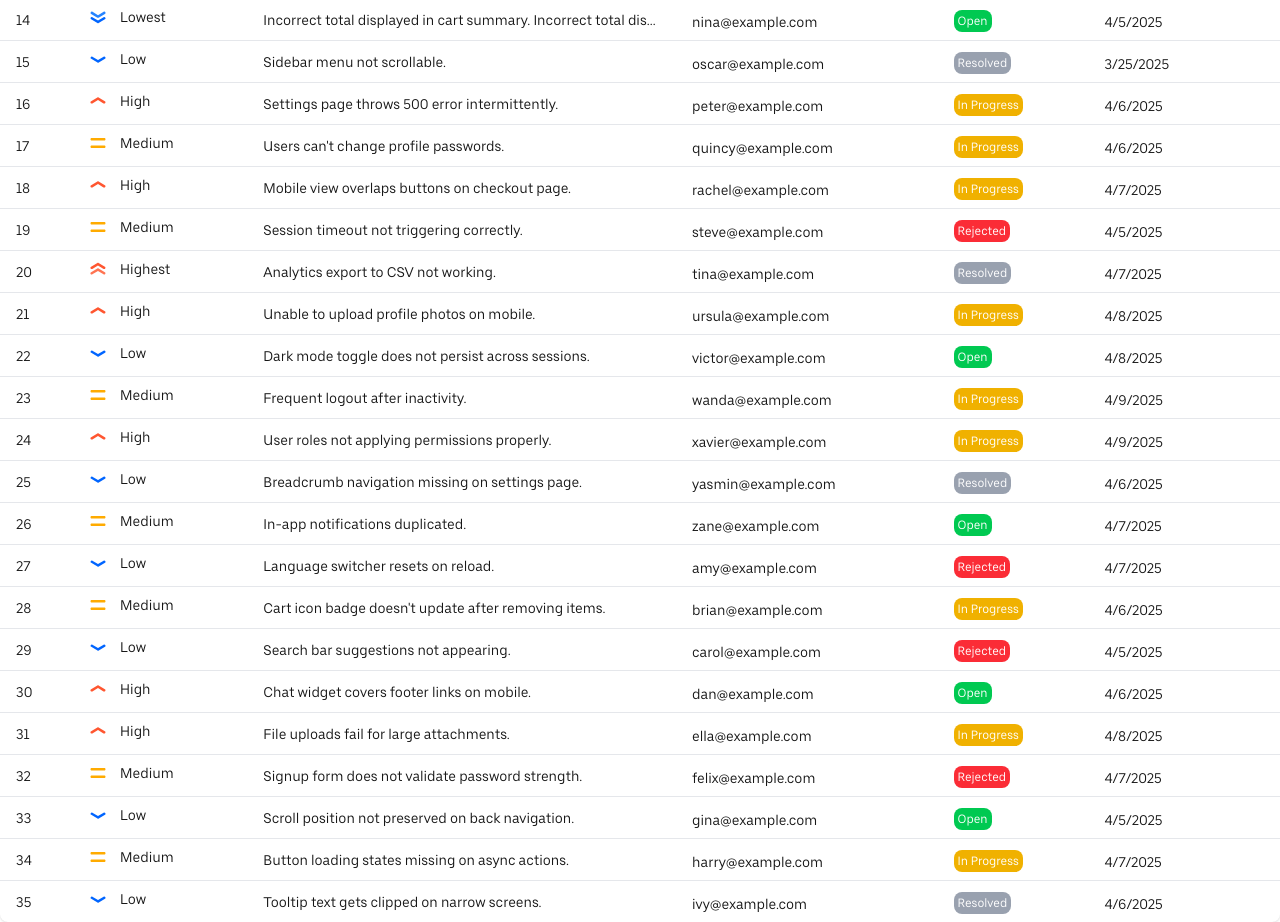
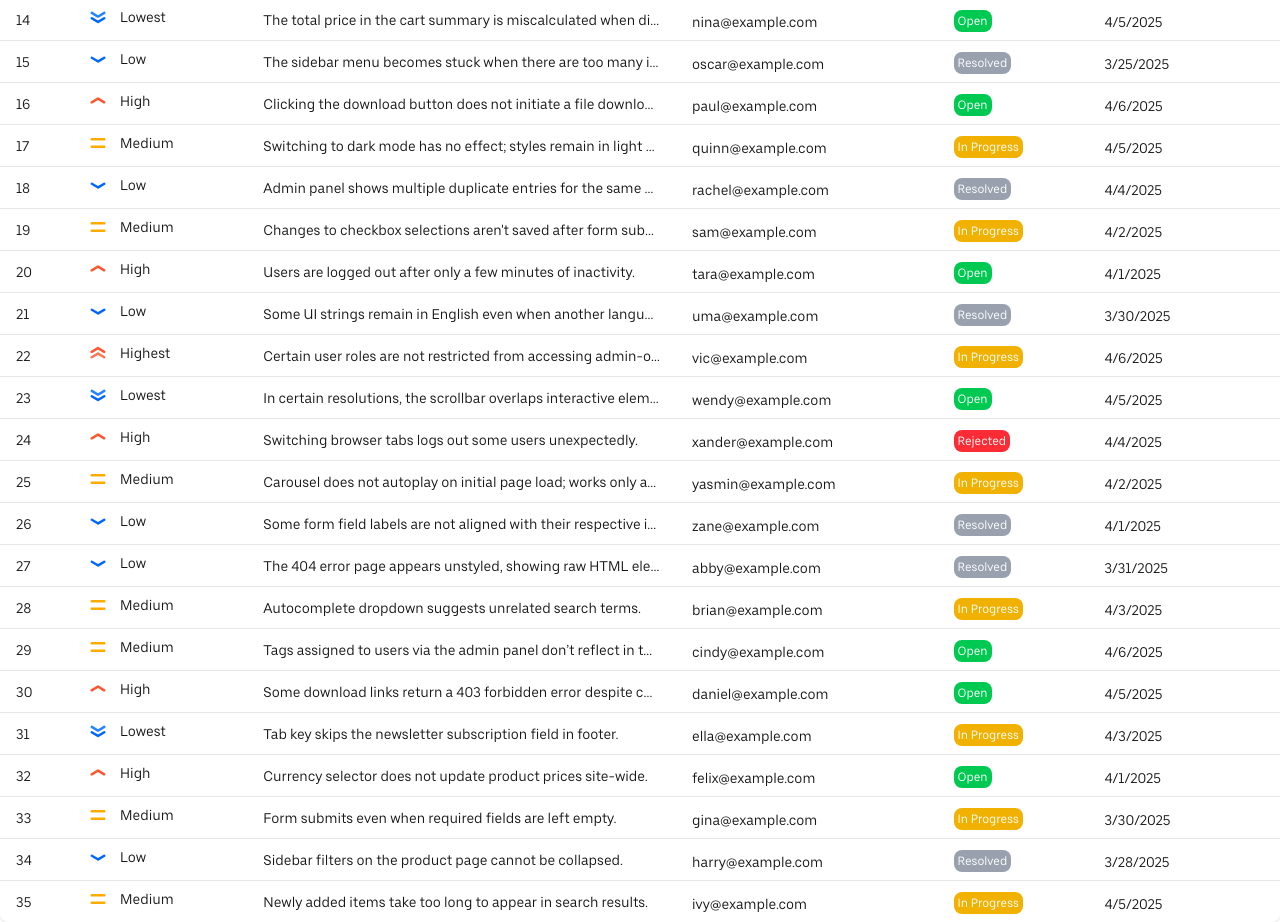
Before and after one commit to digitalnest-wit/nestqueue, a Next.js app: page /tickets in a window 1280 px wide. Shown: the part 640-1562 px from the top of the page. Built offline with nearby package versions, Linux system fonts and the light colour scheme.

Commit message:
feat!: add a title prop to Ticket

```diff
--- a/src/app/mock/tickets.ts
+++ b/src/app/mock/tickets.ts
@@ -3,7 +3,9 @@ import Ticket from "../types/ticket";
 export const tickets: Array<Ticket> = [
   {
     id: "1",
-    description: "Login button not responsive on mobile.",
+    title: "Login button unresponsive on mobile",
+    description:
+      "The login button does not respond to taps on various mobile devices, preventing users from signing in.",
     reporter: "alice@example.com",
     date: new Date("2025-04-01"),
     priority: "high",
@@ -11,7 +13,9 @@ export const tickets: Array<Ticket> = [
   },
   {
     id: "2",
-    description: "Typo on the landing page header.",
+    title: "Landing page header typo",
+    description:
+      "There's a misspelled word in the landing page's main header: 'Welcom' should be 'Welcome'.",
     reporter: "bob@example.com",
     date: new Date("2025-03-27"),
     priority: "low",
@@ -19,7 +23,9 @@ export const tickets: Array<Ticket> = [
   },
   {
     id: "3",
-    description: "Dashboard graphs not loading correctly.",
+    title: "Dashboard graphs not loading",
+    description:
+      "Users report blank charts when accessing the dashboard analytics. Issue affects Chrome and Firefox.",
     reporter: "carla@example.com",
     date: new Date("2025-03-28"),
     priority: "medium",
@@ -27,7 +33,9 @@ export const tickets: Array<Ticket> = [
   },
   {
     id: "4",
-    description: "Error when submitting the contact form.",
+    title: "Contact form submission error",
+    description:
+      "An error message appears when users attempt to submit the contact form. Affects all browsers.",
     reporter: "dave@example.com",
     date: new Date("2025-03-29"),
     priority: "high",
@@ -35,7 +43,9 @@ export const tickets: Array<Ticket> = [
   },
   {
     id: "5",
-    description: "Page crashes on Safari browser.",
+    title: "Safari crashes on load",
+    description:
+      "Opening the site in Safari causes the browser to crash intermittently. Needs urgent investigation.",
     reporter: "eve@example.com",
     date: new Date("2025-04-03"),
     priority: "medium",
@@ -43,7 +53,9 @@ export const tickets: Array<Ticket> = [
   },
   {
     id: "6",
-    description: "Footer links are broken.",
+    title: "Broken footer links",
+    description:
+      "Several links in the site footer lead to 404 pages or broken destinations.",
     reporter: "frank@example.com",
     date: new Date("2025-03-26"),
     priority: "low",
@@ -51,7 +63,9 @@ export const tickets: Array<Ticket> = [
   },
   {
     id: "7",
-    description: "User avatar uploads fail intermittently.",
+    title: "User avatar uploads failing",
+    description:
+      "Avatar uploads are failing for some users with larger file sizes or unsupported formats.",
     reporter: "grace@example.com",
     date: new Date("2025-04-01"),
     priority: "highest",
@@ -59,7 +73,9 @@ export const tickets: Array<Ticket> = [
   },
   {
     id: "8",
-    description: "Search feature doesn't return results.",
+    title: "Search returns no results",
+    description:
+      "The search feature is not returning any results even when valid queries are used.",
     reporter: "henry@example.com",
     date: new Date("2025-04-04"),
     priority: "high",
@@ -67,7 +83,9 @@ export const tickets: Array<Ticket> = [
   },
   {
     id: "9",
-    description: "Notifications not being sent.",
+    title: "Missing notifications",
+    description:
+      "System alerts and user notifications are not being sent or displayed properly.",
     reporter: "isla@example.com",
     date: new Date("2025-04-02"),
     priority: "high",
@@ -75,7 +93,9 @@ export const tickets: Array<Ticket> = [
   },
   {
     id: "10",
-    description: "Modal doesn't close on Escape key press.",
+    title: "Modal escape key issue",
+    description:
+      "Modals remain open when the Escape key is pressed. Affects keyboard navigation and accessibility.",
     reporter: "jack@example.com",
     date: new Date("2025-04-03"),
     priority: "lowest",
@@ -83,7 +103,9 @@ export const tickets: Array<Ticket> = [
   },
   {
     id: "11",
-    description: "Profile picture not displaying correctly.",
+    title: "Profile picture not rendering",
+    description:
+      "Some users are unable to see their uploaded profile pictures due to a rendering bug.",
     reporter: "kate@example.com",
     date: new Date("2025-03-31"),
     priority: "medium",
@@ -91,7 +113,9 @@ export const tickets: Array<Ticket> = [
   },
   {
     id: "12",
-    description: "Password reset email not received.",
+    title: "Password reset email issue",
+    description:
+      "Users aren't receiving password reset emails even though the request appears successful.",
     reporter: "liam@example.com",
     date: new Date("2025-03-30"),
     priority: "high",
@@ -99,7 +123,9 @@ export const tickets: Array<Ticket> = [
   },
   {
     id: "13",
-    description: "Slow loading time on analytics page.",
+    title: "Analytics page slow load",
+    description:
+      "The analytics page takes more than 10 seconds to load for some users with large datasets.",
     reporter: "mia@example.com",
     date: new Date("2025-04-01"),
     priority: "medium",
@@ -107,8 +133,9 @@ export const tickets: Array<Ticket> = [
   },
   {
     id: "14",
+    title: "Incorrect cart total",
     description:
-      "Incorrect total displayed in cart summary. Incorrect total displayed in cart summary.",
+      "The total price in the cart summary is miscalculated when discount codes are applied.",
     reporter: "nina@example.com",
     date: new Date("2025-04-05"),
     priority: "lowest",
@@ -116,7 +143,9 @@ export const tickets: Array<Ticket> = [
   },
   {
     id: "15",
-    description: "Sidebar menu not scrollable.",
+    title: "Sidebar not scrollable",
+    description:
+      "The sidebar menu becomes stuck when there are too many items to fit in the viewport.",
     reporter: "oscar@example.com",
     date: new Date("2025-03-25"),
     priority: "low",
@@ -124,162 +153,194 @@ export const tickets: Array<Ticket> = [
   },
   {
     id: "16",
-    description: "Settings page throws 500 error intermittently.",
-    reporter: "peter@example.com",
+    title: "File download not working",
+    description:
+      "Clicking the download button does not initiate a file download on certain browsers.",
+    reporter: "paul@example.com",
     date: new Date("2025-04-06"),
     priority: "high",
-    status: "inProgress",
+    status: "open",
   },
   {
     id: "17",
-    description: "Users can't change profile passwords.",
-    reporter: "quincy@example.com",
-    date: new Date("2025-04-06"),
+    title: "Dark mode toggle ignored",
+    description:
+      "Switching to dark mode has no effect; styles remain in light mode.",
+    reporter: "quinn@example.com",
+    date: new Date("2025-04-05"),
     priority: "medium",
     status: "inProgress",
   },
   {
     id: "18",
-    description: "Mobile view overlaps buttons on checkout page.",
+    title: "Duplicate users in admin panel",
+    description:
+      "Admin panel shows multiple duplicate entries for the same user.",
     reporter: "rachel@example.com",
-    date: new Date("2025-04-07"),
-    priority: "high",
-    status: "inProgress",
+    date: new Date("2025-04-04"),
+    priority: "low",
+    status: "resolved",
   },
   {
     id: "19",
-    description: "Session timeout not triggering correctly.",
-    reporter: "steve@example.com",
-    date: new Date("2025-04-05"),
-    priority: "medium",
-    status: "rejected",
-  },
-  {
-    id: "20",
-    description: "Analytics export to CSV not working.",
-    reporter: "tina@example.com",
-    date: new Date("2025-04-07"),
-    priority: "highest",
-    status: "resolved",
-  },
-  {
-    id: "21",
-    description: "Unable to upload profile photos on mobile.",
-    reporter: "ursula@example.com",
-    date: new Date("2025-04-08"),
-    priority: "high",
-    status: "inProgress",
-  },
-  {
-    id: "22",
-    description: "Dark mode toggle does not persist across sessions.",
-    reporter: "victor@example.com",
-    date: new Date("2025-04-08"),
-    priority: "low",
-    status: "open",
-  },
-  {
-    id: "23",
-    description: "Frequent logout after inactivity.",
-    reporter: "wanda@example.com",
-    date: new Date("2025-04-09"),
+    title: "Checkboxes not saving state",
+    description:
+      "Changes to checkbox selections aren't saved after form submission.",
+    reporter: "sam@example.com",
+    date: new Date("2025-04-02"),
     priority: "medium",
     status: "inProgress",
   },
   {
-    id: "24",
-    description: "User roles not applying permissions properly.",
-    reporter: "xavier@example.com",
-    date: new Date("2025-04-09"),
+    id: "20",
+    title: "Session expires too quickly",
+    description: "Users are logged out after only a few minutes of inactivity.",
+    reporter: "tara@example.com",
+    date: new Date("2025-04-01"),
     priority: "high",
-    status: "inProgress",
+    status: "open",
   },
   {
-    id: "25",
-    description: "Breadcrumb navigation missing on settings page.",
-    reporter: "yasmin@example.com",
-    date: new Date("2025-04-06"),
+    id: "21",
+    title: "Untranslated text on dashboard",
+    description:
+      "Some UI strings remain in English even when another language is selected.",
+    reporter: "uma@example.com",
+    date: new Date("2025-03-30"),
     priority: "low",
     status: "resolved",
   },
   {
-    id: "26",
-    description: "In-app notifications duplicated.",
-    reporter: "zane@example.com",
-    date: new Date("2025-04-07"),
-    priority: "medium",
+    id: "22",
+    title: "User role permissions error",
+    description:
+      "Certain user roles are not restricted from accessing admin-only routes.",
+    reporter: "vic@example.com",
+    date: new Date("2025-04-06"),
+    priority: "highest",
+    status: "inProgress",
+  },
+  {
+    id: "23",
+    title: "Scrollbar overlaps content",
+    description:
+      "In certain resolutions, the scrollbar overlaps interactive elements.",
+    reporter: "wendy@example.com",
+    date: new Date("2025-04-05"),
+    priority: "lowest",
     status: "open",
   },
   {
-    id: "27",
-    description: "Language switcher resets on reload.",
-    reporter: "amy@example.com",
-    date: new Date("2025-04-07"),
-    priority: "low",
+    id: "24",
+    title: "Unexpected logout on tab switch",
+    description: "Switching browser tabs logs out some users unexpectedly.",
+    reporter: "xander@example.com",
+    date: new Date("2025-04-04"),
+    priority: "high",
     status: "rejected",
   },
   {
+    id: "25",
+    title: "Image carousel autoplay issue",
+    description:
+      "Carousel does not autoplay on initial page load; works only after interaction.",
+    reporter: "yasmin@example.com",
+    date: new Date("2025-04-02"),
+    priority: "medium",
+    status: "inProgress",
+  },
+  {
+    id: "26",
+    title: "Input field labels misaligned",
+    description:
+      "Some form field labels are not aligned with their respective inputs.",
+    reporter: "zane@example.com",
+    date: new Date("2025-04-01"),
+    priority: "low",
+    status: "resolved",
+  },
+  {
+    id: "27",
+    title: "404 page not styled correctly",
+    description:
+      "The 404 error page appears unstyled, showing raw HTML elements.",
+    reporter: "abby@example.com",
+    date: new Date("2025-03-31"),
+    priority: "low",
+    status: "resolved",
+  },
+  {
     id: "28",
-    description: "Cart icon badge doesn't update after removing items.",
+    title: "Autocomplete suggestions incorrect",
+    description: "Autocomplete dropdown suggests unrelated search terms.",
     reporter: "brian@example.com",
-    date: new Date("2025-04-06"),
+    date: new Date("2025-04-03"),
     priority: "medium",
     status: "inProgress",
   },
   {
     id: "29",
-    description: "Search bar suggestions not appearing.",
-    reporter: "carol@example.com",
-    date: new Date("2025-04-05"),
-    priority: "low",
-    status: "rejected",
+    title: "User tags not updating",
+    description:
+      "Tags assigned to users via the admin panel don’t reflect in the UI.",
+    reporter: "cindy@example.com",
+    date: new Date("2025-04-06"),
+    priority: "medium",
+    status: "open",
   },
   {
     id: "30",
-    description: "Chat widget covers footer links on mobile.",
-    reporter: "dan@example.com",
-    date: new Date("2025-04-06"),
+    title: "Download link returns 403 error",
+    description:
+      "Some download links return a 403 forbidden error despite correct access rights.",
+    reporter: "daniel@example.com",
+    date: new Date("2025-04-05"),
     priority: "high",
     status: "open",
   },
   {
     id: "31",
-    description: "File uploads fail for large attachments.",
+    title: "Keyboard navigation skipped element",
+    description: "Tab key skips the newsletter subscription field in footer.",
     reporter: "ella@example.com",
-    date: new Date("2025-04-08"),
-    priority: "high",
+    date: new Date("2025-04-03"),
+    priority: "lowest",
     status: "inProgress",
   },
   {
     id: "32",
-    description: "Signup form does not validate password strength.",
+    title: "Currency not updating",
+    description: "Currency selector does not update product prices site-wide.",
     reporter: "felix@example.com",
-    date: new Date("2025-04-07"),
-    priority: "medium",
-    status: "rejected",
+    date: new Date("2025-04-01"),
+    priority: "high",
+    status: "open",
   },
   {
     id: "33",
-    description: "Scroll position not preserved on back navigation.",
+    title: "Form validations not triggered",
+    description: "Form submits even when required fields are left empty.",
     reporter: "gina@example.com",
-    date: new Date("2025-04-05"),
-    priority: "low",
-    status: "open",
-  },
-  {
-    id: "34",
-    description: "Button loading states missing on async actions.",
-    reporter: "harry@example.com",
-    date: new Date("2025-04-07"),
+    date: new Date("2025-03-30"),
     priority: "medium",
     status: "inProgress",
   },
   {
-    id: "35",
-    description: "Tooltip text gets clipped on narrow screens.",
-    reporter: "ivy@example.com",
-    date: new Date("2025-04-06"),
+    id: "34",
+    title: "Filter sidebar always expanded",
+    description: "Sidebar filters on the product page cannot be collapsed.",
+    reporter: "harry@example.com",
+    date: new Date("2025-03-28"),
     priority: "low",
     status: "resolved",
   },
+  {
+    id: "35",
+    title: "Search indexing delay",
+    description: "Newly added items take too long to appear in search results.",
+    reporter: "ivy@example.com",
+    date: new Date("2025-04-05"),
+    priority: "medium",
+    status: "inProgress",
+  },
 ];
--- a/src/app/types/ticket.ts
+++ b/src/app/types/ticket.ts
@@ -1,5 +1,6 @@
 export default interface Ticket {
   id: string;
+  title: string;
   description: string;
   reporter: string;
   date: Date;
```
